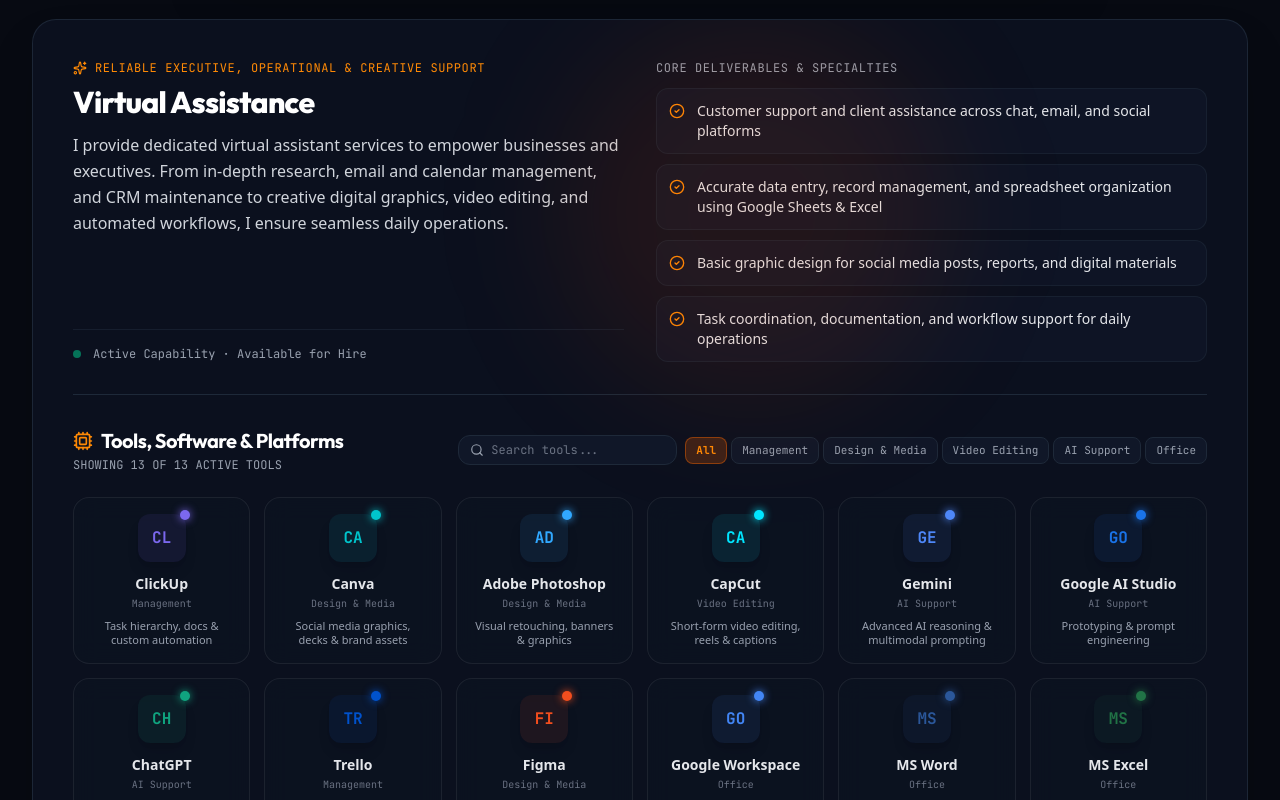
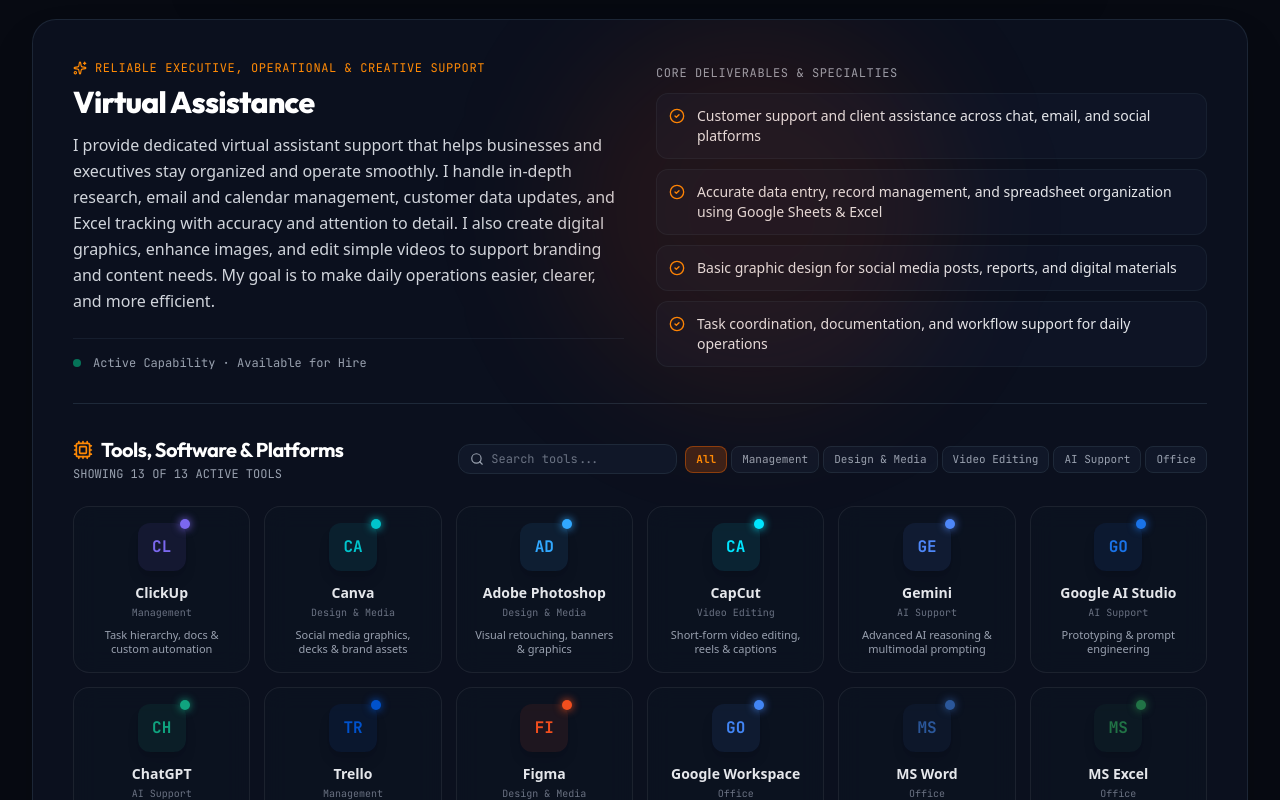
Before and after one commit to jetherpaul17/myportfolio, a React (Vite) app: page / in a window 1280 px wide. Shown: the part 1320-2120 px from the top of the page. Built offline with nearby package versions, Linux system fonts and the light colour scheme.

Commit message:
Changed some details in the project section

```diff
--- a/src/components/ProjectsSection.jsx
+++ b/src/components/ProjectsSection.jsx
@@ -14,7 +14,7 @@
   const [activeFilter, setActiveFilter] = useState('All');
   const [selectedProject, setSelectedProject] = useState(null);
 
-  const categories = ['All', 'Graphic Design', 'Web Design', 'Others'];
+  const categories = ['All', 'Graphic Design', 'Web Design', 'Video Editing', 'Others'];
 
   const filteredProjects = activeFilter === 'All'
     ? PROJECTS
--- a/src/data/portfolioData.js
+++ b/src/data/portfolioData.js
@@ -149,7 +149,7 @@
     id: 'va',
     label: 'Virtual Assistance',
     tagline: 'Reliable Executive, Operational & Creative Support',
-    description: 'I provide dedicated virtual assistant services to empower businesses and executives. From in-depth research, email and calendar management, and CRM maintenance to creative digital graphics, video editing, and automated workflows, I ensure seamless daily operations.',
+    description: 'I provide dedicated virtual assistant support that helps businesses and executives stay organized and operate smoothly. I handle in‑depth research, email and calendar management, customer data updates, and Excel tracking with accuracy and attention to detail. I also create digital graphics, enhance images, and edit simple videos to support branding and content needs. My goal is to make daily operations easier, clearer, and more efficient.',
     bulletPoints: [
       'Customer support and client assistance across chat, email, and social platforms',
       'Accurate data entry, record management, and spreadsheet organization using Google Sheets & Excel',
```
